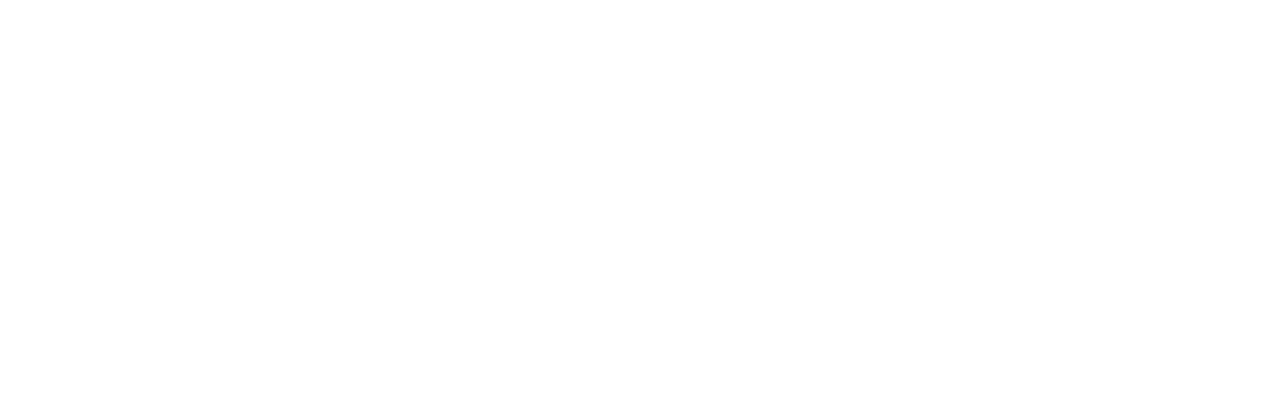
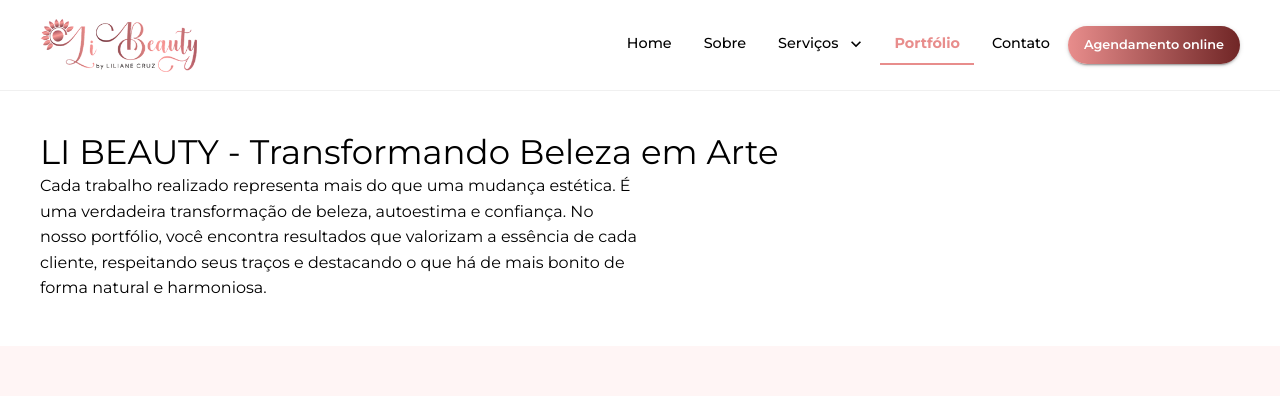
Before and after one commit to Tech-Store-UNI/Li-Beauty, a React (Vite) app: page /portfolio in a window 1280 px wide. Before the commit this address had no page. Shown: the top 396 px of the page. Built offline with nearby package versions, Linux system fonts and the light colour scheme.

Commit message:
Adicionei a  página de portfolio

```diff
--- a/src/App.tsx
+++ b/src/App.tsx
@@ -1,10 +1,10 @@
-
 import { ThemeProvider, CssBaseline } from '@mui/material';
 import { BrowserRouter, Routes, Route } from 'react-router-dom';
 import theme from './theme';
 import { Layout } from './components/Layout/Layout';
 import { Home } from './pages/Home/Home';
 import { Contato } from './pages/Contato/Contato';
+import { Portfolio } from './pages/Portfolio/Portfolio'; // 👈 ADICIONADO
 
 const Sobre = () => <div>Página Sobre</div>;
 
@@ -18,6 +18,7 @@
             <Route index element={<Home />} />
             <Route path="sobre" element={<Sobre />} />
             <Route path="contato" element={<Contato />} />
+            <Route path="portfolio" element={<Portfolio />} /> {/* 👈 ADICIONADO */}
           </Route>
         </Routes>
       </BrowserRouter>
--- a/src/components/Pages/ContatoInputs/ContatoInputs.tsx
+++ b/src/components/Pages/ContatoInputs/ContatoInputs.tsx
@@ -72,6 +72,7 @@
               <Button
                sx={{ background: getGradient('texto-banner'), color: "#fff", borderRadius: "12px", px: 20, py: 1.,fontSize: 19, mt:1
 
+
                  }}
                variant="contained" fullWidth>
 
--- /dev/null
+++ b/src/components/PortfolioContent/PortfolioContent.tsx
@@ -0,0 +1,26 @@
+import { Box, Typography } from "@mui/material";
+
+export const PortfolioContent = () => {
+  return (
+    <Box sx={{ padding: "40px" }}>
+      <Typography variant="h4">
+        LI BEAUTY - Transformando Beleza em Arte
+      </Typography>
+
+      <Typography>
+        <Typography
+  sx={{
+    maxWidth: "600px",
+    lineHeight: 1.6,
+  }}
+>
+  Cada trabalho realizado representa mais do que uma mudança estética.
+  É uma verdadeira transformação de beleza, autoestima e confiança.
+  No nosso portfólio, você encontra resultados que valorizam a essência
+  de cada cliente, respeitando seus traços e destacando o que há de mais
+  bonito de forma natural e harmoniosa.
+</Typography>
+      </Typography>
+    </Box>
+  );
+};
--- /dev/null
+++ b/src/pages/Portfolio/Portfolio.tsx
@@ -0,0 +1,10 @@
+import { Box } from "@mui/material";
+import { PortfolioContent } from "../../components/PortfolioContent/PortfolioContent";
+
+export const Portfolio = () => {
+  return (
+    <Box>
+      <PortfolioContent />
+    </Box>
+  );
+};
```
Also changed, not shown: 1 other file (tests, documents, lock files or other folders).
